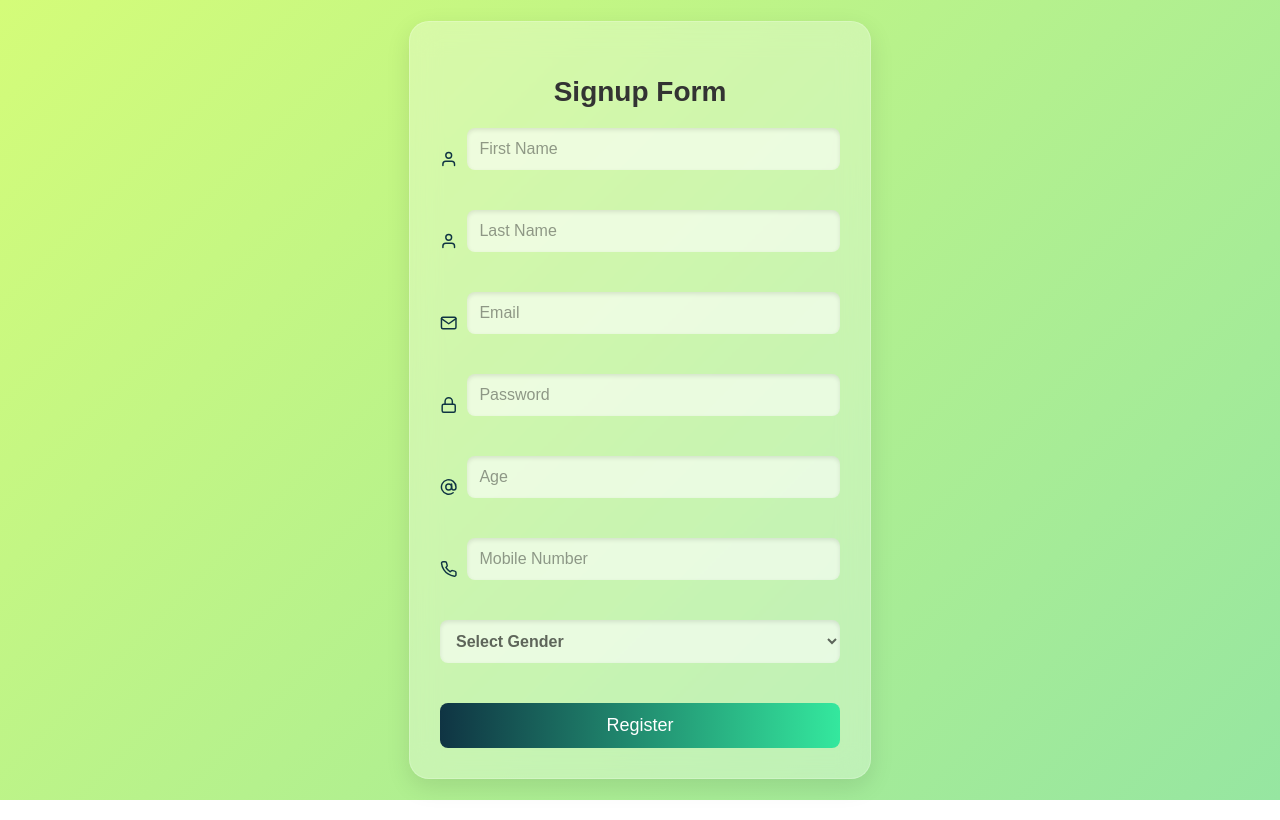
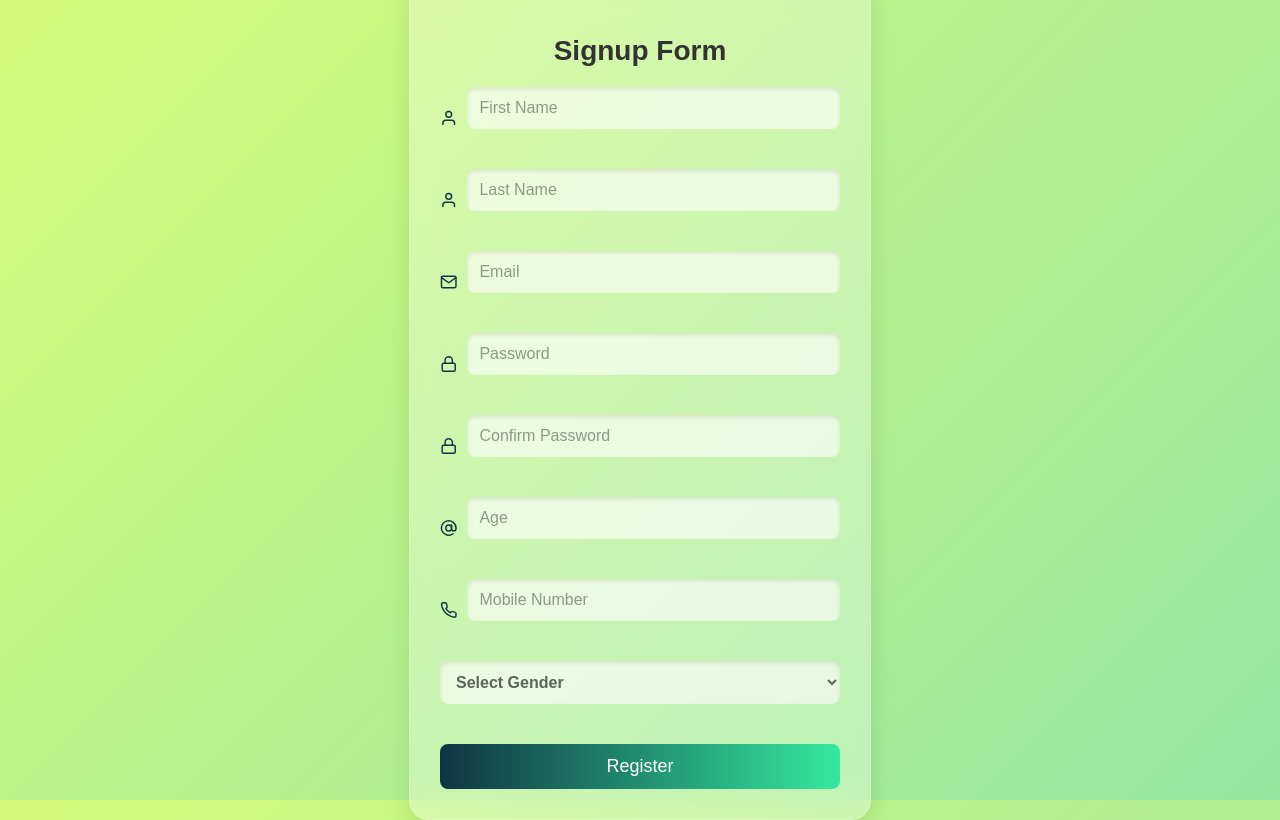
Before and after one commit to PatilIsha/NumertryProject, a React (Create React App) app: page / in a window 1280 px wide. Built offline with nearby package versions, Linux system fonts and the light colour scheme.

Commit message:
Updated SignupForm.js: Added confirm password field and validation

```diff
--- a/src/components/SignupForm.js
+++ b/src/components/SignupForm.js
@@ -9,6 +9,7 @@ const SignupForm = () => {
     lastName: "",
     email: "",
     password: "",
+    confirmPassword: "",
     age: "",
     mobile: "",
     gender: "",
@@ -29,6 +30,7 @@ const SignupForm = () => {
     if (!formData.lastName) newErrors.lastName = "Last name is required.";
     if (!formData.email) newErrors.email = "Email is required.";
     if (!formData.password) newErrors.password = "Password is required.";
+    if (!formData.confirmPassword) newErrors.confirmPassword = "Please confirm your password.";
     if (!formData.age) newErrors.age = "Age is required.";
     if (!formData.mobile) newErrors.mobile = "Mobile number is required.";
     if (!formData.gender) newErrors.gender = "Gender is required.";
@@ -39,13 +41,17 @@ const SignupForm = () => {
       newErrors.email = "Please enter a valid email address.";
     }
 
-    // Password validation (min 8 characters, at least one letter and one number)
+    // Password validation (min 8 characters, at least one letter, one number, and one special character)
     const passwordPattern = /^(?=.*[A-Za-z])(?=.*\d)(?=.*[@$!%*?&])[A-Za-z\d@$!%*?&]{8,}$/;
+    if (formData.password && !passwordPattern.test(formData.password)) {
+      newErrors.password =
+        "Password must be at least 8 characters long, containing letters, numbers, and a special character.";
+    }
 
-if (formData.password && !passwordPattern.test(formData.password)) {
-  newErrors.password = "Password must be at least 8 characters long, containing letters, numbers, and a special character.";
-}
-
+    // Confirm Password validation
+    if (formData.confirmPassword && formData.password !== formData.confirmPassword) {
+      newErrors.confirmPassword = "Passwords do not match.";
+    }
 
     // Age validation (must be a number and greater than 18)
     if (formData.age && (isNaN(formData.age) || formData.age < 18)) {
@@ -66,9 +72,23 @@ if (formData.password && !passwordPattern.test(formData.password)) {
     e.preventDefault();
     if (validateForm()) {
       try {
-        const response = await axios.post("http://localhost:5000/api/signup", formData);
+        // Exclude confirmPassword before sending to the backend
+        const { confirmPassword, ...dataToSubmit } = formData;
+
+        const response = await axios.post("http://localhost:5000/api/signup", dataToSubmit);
         console.log("User registered successfully:", response.data);
         alert("User registered successfully!");
+        setFormData({
+          firstName: "",
+          lastName: "",
+          email: "",
+          password: "",
+          confirmPassword: "",
+          age: "",
+          mobile: "",
+          gender: "",
+        });
+        setErrors({});
       } catch (error) {
         console.error("Error registering user:", error);
         alert("Error registering user!");
@@ -129,6 +149,18 @@ if (formData.password && !passwordPattern.test(formData.password)) {
           {errors.password && <span className="error">{errors.password}</span>}
         </div>
         <div className="input-group">
+          <FiLock className="input-icon" />
+          <input
+            type="password"
+            name="confirmPassword"
+            placeholder="Confirm Password"
+            value={formData.confirmPassword}
+            onChange={handleChange}
+            required
+          />
+          {errors.confirmPassword && <span className="error">{errors.confirmPassword}</span>}
+        </div>
+        <div className="input-group">
           <FiAtSign className="input-icon" />
           <input
             type="number"
@@ -154,7 +186,9 @@ if (formData.password && !passwordPattern.test(formData.password)) {
         </div>
         <div className="input-group">
           <select name="gender" value={formData.gender} onChange={handleChange} required>
-            <option value="" disabled>Select Gender</option>
+            <option value="" disabled>
+              Select Gender
+            </option>
             <option value="male">Male</option>
             <option value="female">Female</option>
             <option value="other">Other</option>
```
